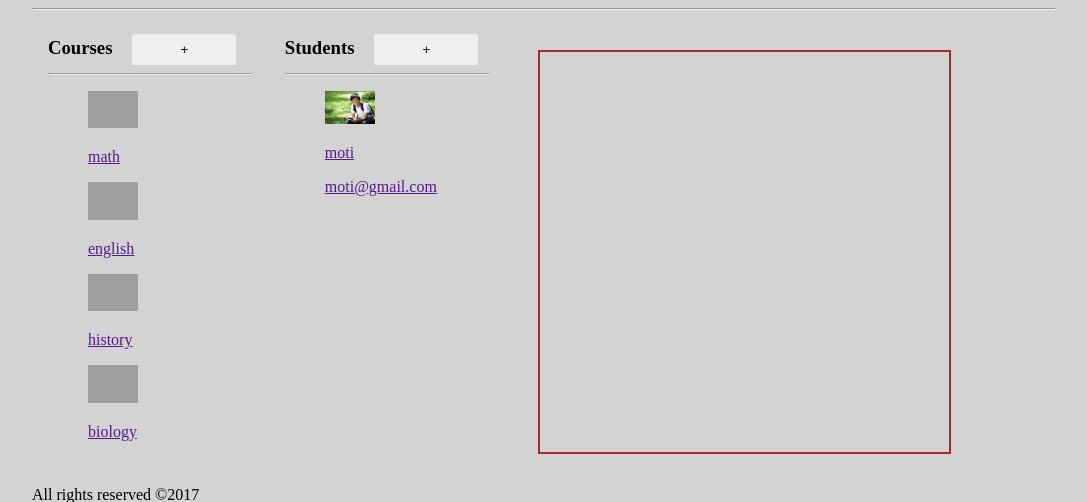
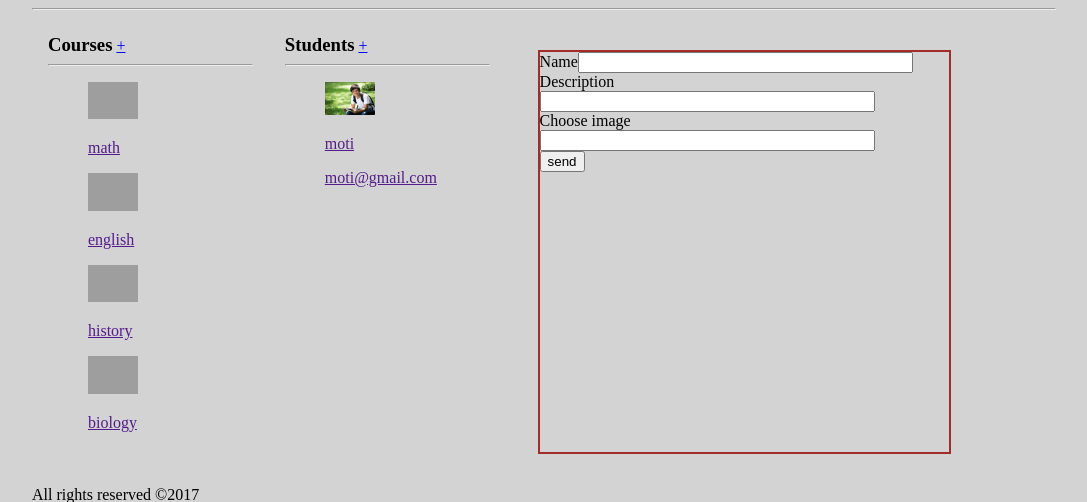
Before and after one commit to Mutasem-Halawani/PHP-school, a PHP site: page /php/school.php?add=course in a window 1280 px wide. Shown: the part 38-540 px from the top of the page, without its empty margins (96-1183 px from the left). Run offline with PHP 8.4, Linux system fonts and the light colour scheme; a user stored in the database is signed in; data comes from the database, SQL or seed files in the repository; grey boxes are pictures that could not be loaded.

Commit message:
add button functioning

```diff
--- a/html/addStudent.html
+++ b/html/addStudent.html
@@ -17,7 +17,7 @@ and open the template in the editor.
             <form action="" method="GET">
                 <label for="name">Name<input name="name" type="text"></label>
                 <label for="email">Email<input name="email" type="text"></label>
-                <label for="phone">Phone<input name="phone" type="phone"></label>
+                <label for="phone">Phone<input name="phone" type="tel"></label>
                 <label for="">Choose image<input type="text"></label>
                 <label for="course">Course
                     <select name="course">
@@ -28,6 +28,7 @@ and open the template in the editor.
                     </select>
                 </label>
                 <input type="submit" value="send">
+            </form>
         </div>
     </body>
 </html>
--- a/php/school.php
+++ b/php/school.php
@@ -26,101 +26,57 @@ include_once 'classes/Student.php';
          <main>
              <div class="courses-list">
                  <h3 class="list-header">Courses</h3>
-                 <button id="add-course-btn" class="add-btn">+</button>
+                 <!--<button id="add-course-btn" class="add-btn">+</button>-->
+                 <a href="school.php?add=course">+</a>
                  <hr>
                  <?php
                  $courses = Course::print_all();
-//                 $html = '<ul>';
-//
-//                 $html .= '<a href="">
-//                         <li class="list-item">
-//                             <img width="50" src="' . '["image"]' .'" alt="" class="small-icon">
-//                             <p class="course-name">' . $rows[0]["name"]. '</p>
-//                             <p class="course-description">this is an obligatory course</p>
-//                         </li>
-//                     </a>
-//                     <a href="">
-//                         <li class="list-item">
-//                             <img width="50" src="https://userscontent2.emaze.com/images/5d77f24d-41bd-463a-8fdd-a6f9351e5df5/bbaa6e381bd537550e14ef781525cc5e.gif" alt="" class="small-icon">
-//                             <p class="course-name">math</p>
-//                             <p class="course-description">this is an obligatory course</p>
-//                         </li>
-//                     </a>
-//                     <a href="">
-//                         <li class="list-item">
-//                             <img width="50" src="https://userscontent2.emaze.com/images/5d77f24d-41bd-463a-8fdd-a6f9351e5df5/bbaa6e381bd537550e14ef781525cc5e.gif" alt="" class="small-icon">
-//                             <p class="course-name">math</p>
-//                             <p class="course-description">this is an obligatory course</p>
-//                         </li>
-//                     </a>
-//                     <a href="">
-//                         <li class="list-item">
-//                             <img width="50" src="https://userscontent2.emaze.com/images/5d77f24d-41bd-463a-8fdd-a6f9351e5df5/bbaa6e381bd537550e14ef781525cc5e.gif" alt="" class="small-icon">
-//                             <p class="course-name">math</p>
-//                             <p class="course-description">this is an obligatory course</p>
-//                         </li>
-//                     </a>
-//                     <a href="">
-//                         <li class="list-item">
-//                             <img width="50" src="https://userscontent2.emaze.com/images/5d77f24d-41bd-463a-8fdd-a6f9351e5df5/bbaa6e381bd537550e14ef781525cc5e.gif" alt="" class="small-icon">
-//                             <p class="course-name">math</p>
-//                             <p class="course-description">this is an obligatory course</p>
-//                         </li>
-//                     </a>
-//                 </ul>';
-//
-//
-//
-//                 echo $html;
-//
-//                 ?>
+                ?>
              </div>
              <div class="students-list">
                  <h3 class="list-header">Students</h3>
-                 <button id="add-student-btn" class="add-btn">+</button>
+                 <!--<button id="add-student-btn" class="add-btn">+</button>-->
+                 <a href="school.php?add=student">+</a>
                  <hr>
                  <?php
-                 $students = Student::print_all();
+                 $students = Student::print_all();?>
+             </div>
+             <div class="main-container">
+                 <?php if (isset($_GET['add']) && ($_GET['add']) ==="course" ){
+              $html ='';
+                      $html.= '  <form action="" method="GET">
+                <label for="name">Name<input name="name" type="text"></label>
+                <label for="description">Description<input name="description" type="text"></label>
+                <label for="">Choose image<input type="text"></label>
+                 <input type="submit" value="send">
+            </form>';
+                 echo $html;
+             }
+
+             else if (isset($_GET['add']) && ($_GET['add']) ==="student" ){
+                    $html ='';
+                      $html.= '    <form action="" method="GET">
+                <label for="name">Name<input name="name" type="text"></label>
+                <label for="email">Email<input name="email" type="text"></label>
+                <label for="phone">Phone<input name="phone" type="tel"></label>
+                <label for="">Choose image<input type="text"></label>
+                <label for="course">Course
+                    <select name="course">
+                        <option value="english">English</option>
+                        <option value="math">Math</option>
+                        <option value="history">History</option>
+                        <option value="biology">Biology</option>
+                    </select>
+                </label>
+                <input type="submit" value="send">
+            </form>';
+                 echo $html;
+
+
+             }
+
 ?>
-<!--                 <ul>
-                     <a href="">
-                         <li class="list-item">
-                             <img width="50" src="https://userscontent2.emaze.com/images/5d77f24d-41bd-463a-8fdd-a6f9351e5df5/bbaa6e381bd537550e14ef781525cc5e.gif" alt="" class="small-icon">
-                             <p class="student-name">tom</p>
-                             <p class="student-email">tom@gmail.com</p>
-                         </li>
-                     </a>
-                     <a href="">
-                         <li class="list-item">
-                             <img width="50" src="https://userscontent2.emaze.com/images/5d77f24d-41bd-463a-8fdd-a6f9351e5df5/bbaa6e381bd537550e14ef781525cc5e.gif" alt="" class="small-icon">
-                             <p class="student-name">tom</p>
-                             <p class="student-email">tom@gmail.com</p>
-                         </li>
-                     </a>
-                     <a href="">
-                         <li class="list-item">
-                             <img width="50" src="https://userscontent2.emaze.com/images/5d77f24d-41bd-463a-8fdd-a6f9351e5df5/bbaa6e381bd537550e14ef781525cc5e.gif" alt="" class="small-icon">
-                             <p class="student-name">tom</p>
-                             <p class="student-email">tom@gmail.com</p>
-                         </li>
-                     </a>
-                     <a href="">
-                         <li class="list-item">
-                             <img width="50" src="https://userscontent2.emaze.com/images/5d77f24d-41bd-463a-8fdd-a6f9351e5df5/bbaa6e381bd537550e14ef781525cc5e.gif" alt="" class="small-icon">
-                             <p class="student-name">tom</p>
-                             <p class="student-email">tom@gmail.com</p>
-                         </li>
-                     </a>
-                     <a href="">
-                         <li class="list-item">
-                             <img width="50" src="https://userscontent2.emaze.com/images/5d77f24d-41bd-463a-8fdd-a6f9351e5df5/bbaa6e381bd537550e14ef781525cc5e.gif" alt="" class="small-icon">
-                             <p class="student-name">tom</p>
-                             <p class="student-email">tom@gmail.com</p>
-                         </li>
-                     </a>
-                 </ul>-->
              </div>
-             <div class="main-container"></div>
          </main>
           <?php include 'footer.php'; ?>
     </body>
```
Also changed, not shown: php/admin.php (+22 -39 lines).
